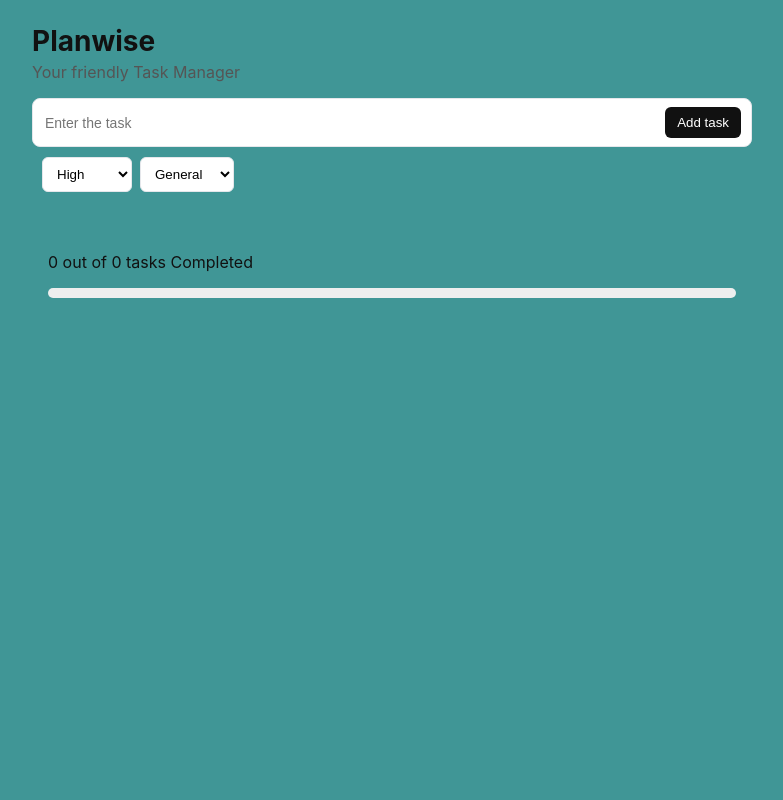
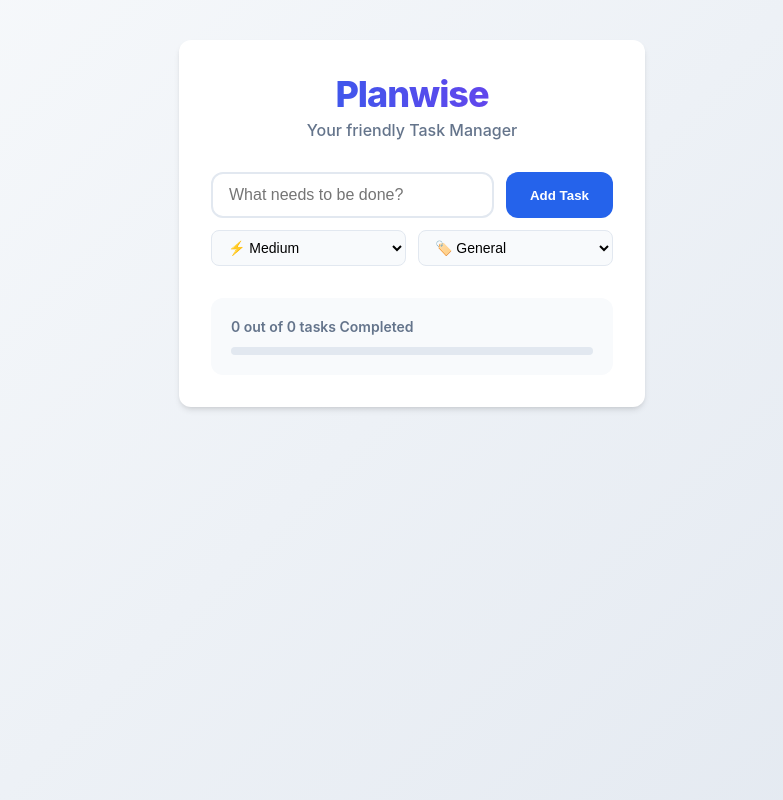
Before and after one commit to lijoraj-p-r/Planwise, a React (Vite) app: page / in a window 1280 px wide. Shown: the whole page, without its empty margins (248-1031 px from the left). Built offline with nearby package versions, Linux system fonts and the light colour scheme.

Commit message:
feat: modernize UI and improve task persistence

```diff
--- a/src/App.css
+++ b/src/App.css
@@ -1,155 +1,274 @@
-
+:root {
+  --primary: #2563eb;
+  --primary-hover: #1d4ed8;
+  --bg-gradient: linear-gradient(135deg, #f8fafc 0%, #e2e8f0 100%);
+  --card-bg: #ffffff;
+  --text-main: #1e293b;
+  --text-muted: #64748b;
+  --border: #e2e8f0;
+  --shadow: 0 4px 6px -1px rgb(0 0 0 / 0.1), 0 2px 4px -2px rgb(0 0 0 / 0.1);
+  --radius: 12px;
+}
 
 * {
   box-sizing: border-box;
-
+  transition: all 0.2s ease;
 }
 
-html, body {
+body {
   margin: 0;
   padding: 0;
-  font-family: -apple-system, system-ui, Segoe UI, Roboto, Helvetica, Arial, sans-serif;
-  background: #399292ce;
-  color: #111111;
- min-height: 100vh;
+  font-family: 'Inter', -apple-system, system-ui, sans-serif;
+  background: var(--bg-gradient);
+  color: var(--text-main);
+  min-height: 100vh;
+  display: flex;
+  justify-content: center;
+  align-items: flex-start;
 }
 
 .App {
-  max-width: 60%;
-  margin: 0 auto;
-  padding: 24px;
+  width: 100%;
+  max-width: 600px;
+  margin: 40px 20px;
+  padding: 32px;
+  background: var(--card-bg);
+  border-radius: var(--radius);
+  box-shadow: var(--shadow);
 }
 
 header {
-  margin-bottom: 16px;
+  text-align: center;
+  margin-bottom: 32px;
 }
 
-header h1 {
-  margin: 0 0 4px 0;
-  font-size: 28px;
+.title {
+  font-size: 36px;
+  font-weight: 800;
+  margin: 0;
+  background: linear-gradient(to right, #2563eb, #7c3aed);
+  -webkit-background-clip: text;
+  -webkit-text-fill-color: transparent;
+  letter-spacing: -1px;
 }
 
-header p {
-  margin: 0;
-  color: #555;
+.tagline {
+  color: var(--text-muted);
+  margin-top: 4px;
+  font-weight: 500;
 }
 
-.task-form {
-  display: flex;
-  flex-wrap: wrap;
-  gap: 8px;
-  margin: 16px 0;
+#task-form {
+  margin-bottom: 24px;
 }
 
 #inp {
   display: flex;
-  align-items: center;
-  gap: 8px;
-  flex: 1;
-  padding: 8px 10px;
-  border: 1px solid #e5e7eb;
-  border-radius: 8px;
-  background: #ffffff;
+  gap: 12px;
+  margin-bottom: 12px;
 }
 
 #inp input {
   flex: 1;
-  border: 0;
-  outline: 0;
-  background: transparent;
-  font-size: 14px;
+  padding: 12px 16px;
+  border: 2px solid var(--border);
+  border-radius: var(--radius);
+  font-size: 16px;
+  outline: none;
+}
+
+#inp input:focus {
+  border-color: var(--primary);
+  box-shadow: 0 0 0 4px rgba(37, 99, 235, 0.1);
 }
 
 #inp button {
-  border: 0;
-  background: #111111;
-  color: #ffffff;
-  padding: 8px 12px;
-  border-radius: 6px;
+  background: var(--primary);
+  color: white;
+  border: none;
+  padding: 0 24px;
+  border-radius: var(--radius);
+  font-weight: 600;
   cursor: pointer;
+  white-space: nowrap;
+}
+
+#inp button:hover {
+  background: var(--primary-hover);
+  transform: translateY(-1px);
 }
 
 #btns {
   display: flex;
-  gap: 8px;
-  padding: 10px;
+  gap: 12px;
 }
 
 #btns select {
-  padding: 8px 10px;
-  border: 1px solid #e5e7eb;
-  border-radius: 6px;
-  background: #ffffff;
+  flex: 1;
+  padding: 8px 12px;
+  border: 1px solid var(--border);
+  border-radius: 8px;
+  background-color: #f8fafc;
+  font-size: 14px;
+  cursor: pointer;
+}
+
+#error {
+  color: #dc2626;
+  font-size: 14px;
+  margin-bottom: 12px;
+  font-weight: 500;
+  display: block;
 }
 
 .task-list {
+  margin: 24px 0;
+}
+
+.task-list ul {
   list-style: none;
   padding: 0;
-  margin: 18px 0;
-  font-weight: bold;
+  margin: 0;
 }
 
 .task-list li {
   display: flex;
+  align-items: center;
   justify-content: space-between;
+  padding: 16px;
+  background: #f8fafc;
+  border: 1px solid var(--border);
+  border-radius: var(--radius);
+  margin-bottom: 12px;
+  gap: 16px;
+}
+
+.task-info {
+  flex: 1;
+  display: flex;
+  flex-direction: column;
+}
+
+.task-actions {
+  display: flex;
+  gap: 8px;
   align-items: center;
-  gap: 8px;
-  margin-top: 10px;
-  padding: 12px;
-  border: 1px solid #eeeeee;
-  border-radius: 8px;
-  background: #ffffff;
+}
+
+.task-list li:hover {
+  border-color: var(--primary);
+  transform: scale(1.01);
 }
 
 .task-list li.completed {
+  opacity: 0.6;
+  background: #f1f5f9;
+}
+
+.task-list li.completed span {
   text-decoration: line-through;
-  opacity: 0.7;
+  color: var(--text-muted);
+}
+
+.task-list li div {
+  flex: 1;
+}
+
+.task-list li span {
+  display: block;
+  font-weight: 600;
+  font-size: 16px;
+}
+
+.task-list li small {
+  color: var(--text-muted);
+  font-size: 12px;
+  text-transform: uppercase;
+  letter-spacing: 0.5px;
 }
 
 .task-list button {
-  background: none;
-  border: 0;
-  color: #047857;
+  padding: 8px 12px;
+  border: none;
+  background: transparent;
+  font-weight: 600;
   cursor: pointer;
-  padding: 6px 8px;
-  border-radius: 6px;
+  border-radius: 8px;
+}
+
+.task-list button:first-of-type {
+  color: var(--primary);
+}
+
+.task-list button:first-of-type:hover {
+  background: #eff6ff;
+}
+
+.task-list button:last-of-type {
+  color: #ef4444;
+}
+
+.task-list button:last-of-type:hover {
+  background: #fef2f2;
 }
 
 .progress-tracker {
-  margin-top: 10px;
- display: flex;
-  flex-direction: column;
-  padding: 16px;
-  box-sizing: border-box;
+  background: #f8fafc;
+  padding: 20px;
+  border-radius: var(--radius);
+  margin-top: 32px;
+}
+
+.progress-tracker p {
+  margin: 0 0 12px 0;
+  font-weight: 600;
+  font-size: 14px;
+  color: var(--text-muted);
 }
 
 .progress-bar {
-   height: 10px;
-  background-color: #eee;
-  border-radius: 5px;
+  height: 8px;
+  background: #e2e8f0;
+  border-radius: 4px;
   overflow: hidden;
 }
 
 .progress {
   height: 100%;
-  width: 60%;
-  background-color: #4caf50;
-  transition: width 0.3s ease;
+  background: linear-gradient(to right, #2563eb, #10b981);
+  border-radius: 4px;
 }
 
 .clear-btn {
-  margin-top: 16px;
-  background: #dc2626;
-  color: #ffffff;
-  border: 0;
-  padding: 10px 14px;
-  border-radius: 6px;
+  width: 100%;
+  margin-top: 24px;
+  padding: 12px;
+  background: transparent;
+  color: #ef4444;
+  border: 2px solid #fee2e2;
+  border-radius: var(--radius);
+  font-weight: 600;
   cursor: pointer;
 }
- #error {
- display: inline-block;
-  color: black;
-  border-radius: 999px;
-  line-height: 1;
-  font-weight: 500;
+
+.clear-btn:hover {
+  background: #fef2f2;
+  border-color: #fecaca;
 }
+
+@media (max-width: 480px) {
+  .App {
+    margin: 0;
+    padding: 24px;
+    border-radius: 0;
+    min-height: 100vh;
+  }
+
+  #inp {
+    flex-direction: column;
+  }
+
+  #inp button {
+    padding: 12px;
+  }
+}
--- a/src/App.jsx
+++ b/src/App.jsx
@@ -7,11 +7,14 @@ import './App.css';
 
 import { useEffect, useState } from 'react';
 export default function App() {
-  const [tasks, setTasks] = useState([]);
+  const [tasks, setTasks] = useState(() => {
+    const savedTasks = localStorage.getItem("tasks");
+    return savedTasks ? JSON.parse(savedTasks) : [];
+  });
 
-  useEffect(()=>{
-    localStorage.setItem("tasks",JSON.stringify(tasks))
-  });
+  useEffect(() => {
+    localStorage.setItem("tasks", JSON.stringify(tasks));
+  }, [tasks]);
 
   const addTask = (task)=>{
     setTasks([...tasks, task])
--- a/src/components/Taskform.jsx
+++ b/src/components/Taskform.jsx
@@ -2,7 +2,7 @@ import { useState } from "react";
 
 export default function Taskform({ addTask }) {
   const [task, setTask] = useState('');
-  const [priority, setPriority] = useState('medium');
+  const [priority, setPriority] = useState('Medium');
   const [category, setCategory] = useState('General');
   const [error, setError] = useState('');
 
@@ -14,12 +14,10 @@ export default function Taskform({ addTask }) {
       return;
     }
 
-
     addTask({ text: task, priority, category, completed: false });
 
-
     setTask('');
-    setPriority("medium");
+    setPriority("Medium");
     setCategory("General");
     setError('');
   }
@@ -29,16 +27,15 @@ export default function Taskform({ addTask }) {
       <div id="inp">
         <input
           type='text'
-          placeholder='Enter the task'
+          placeholder='What needs to be done?'
           value={task}
           onChange={(e) => {
             setTask(e.target.value);
             if (error) setError('');
           }}
         />
-        <button type="submit">Add task</button>
+        <button type="submit">Add Task</button>
       </div>
-
 
       {error && (
         <div id="error">
@@ -48,15 +45,15 @@ export default function Taskform({ addTask }) {
 
       <div id='btns'>
         <select value={priority} onChange={(e) => setPriority(e.target.value)}>
-          <option value="High">High</option>
-          <option value="Medium">Medium</option>
-          <option value="low">low</option>
+          <option value="High">🔥 High</option>
+          <option value="Medium">⚡ Medium</option>
+          <option value="Low">💧 Low</option>
         </select>
 
         <select value={category} onChange={(e) => setCategory(e.target.value)}>
-          <option value="general">General</option>
-          <option value="work">work</option>
-          <option value="personal">personal</option>
+          <option value="General">🏷️ General</option>
+          <option value="Work">💼 Work</option>
+          <option value="Personal">🏠 Personal</option>
         </select>
       </div>
     </form>
--- a/src/components/Tasklist.jsx
+++ b/src/components/Tasklist.jsx
@@ -10,18 +10,18 @@ export default function TaskList({ tasks, updateTask, deleteTask }) {
       <ul>
         {tasks.map((task, index) => (
           <li key={index}  className= {task.completed ? 'completed' : '' }>
-            <div>
-              <span>
-                {task.text}
-              </span>
-              <small> ({task.priority}, {task.category})</small>
+            <div className="task-info">
+              <span>{task.text}</span>
+              <small>{task.priority} • {task.category}</small>
             </div>
-            <button onClick={() => toggleComplete(index)}>
-              {task.completed ? 'Undo' : 'Complete'}
-            </button>
-            <button onClick={() => deleteTask(index)} style={{ color: 'red' }}>
-              Delete
-            </button>
+            <div className="task-actions">
+              <button onClick={() => toggleComplete(index)}>
+                {task.completed ? '↩️ Undo' : '✅ Done'}
+              </button>
+              <button onClick={() => deleteTask(index)}>
+                🗑️
+              </button>
+            </div>
           </li>
         ))}
       </ul>
```
